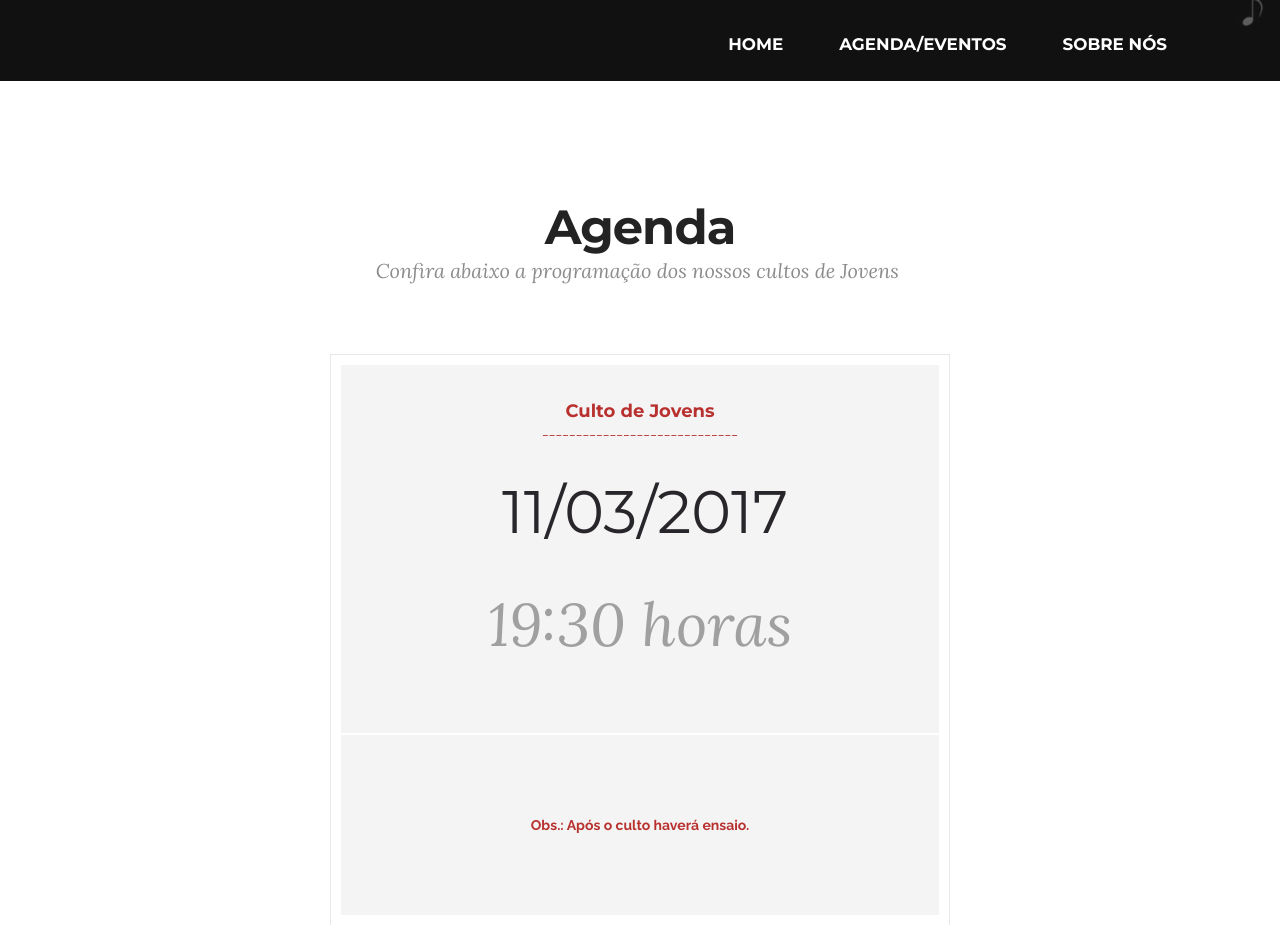
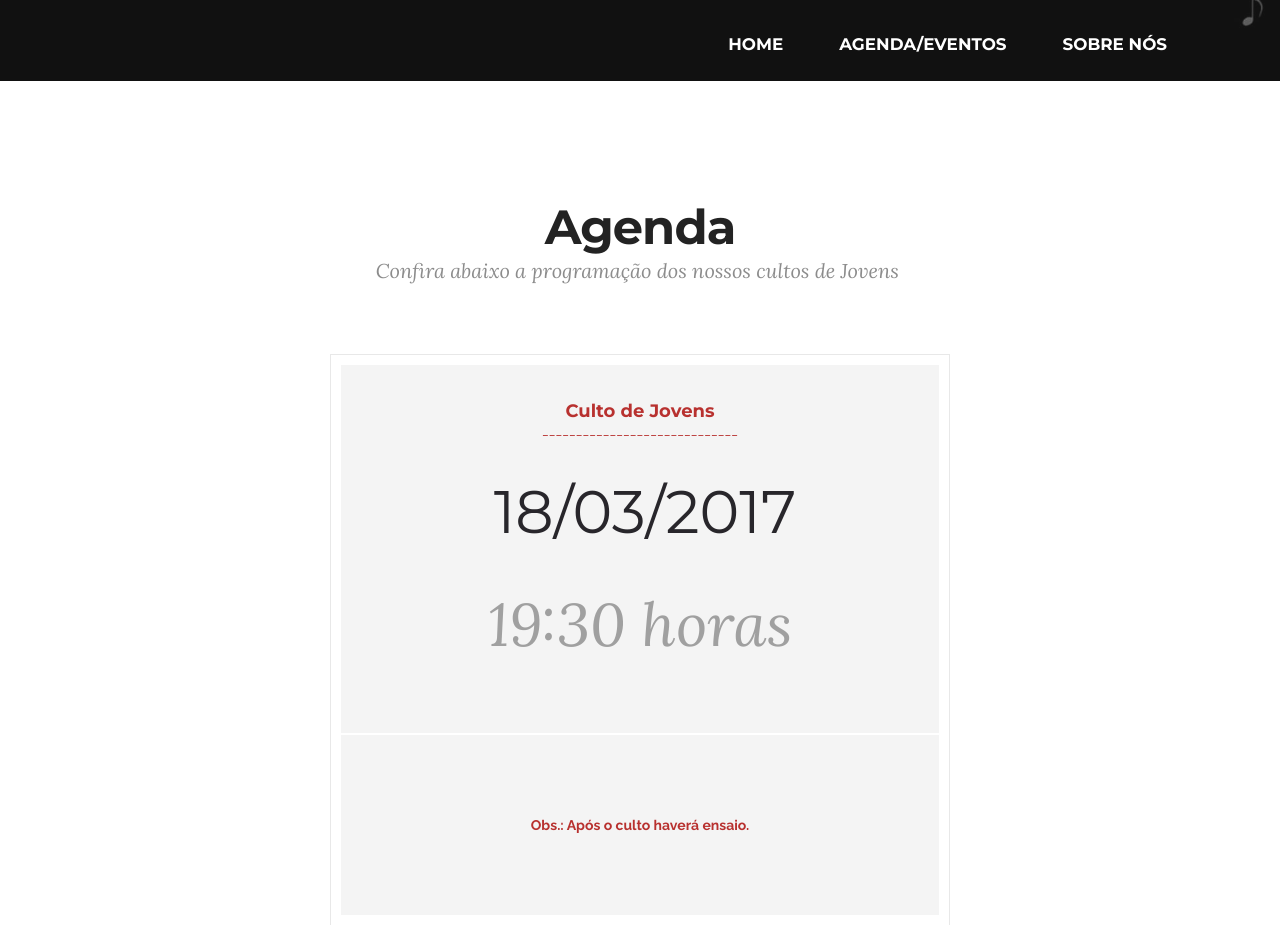
Before and after one commit to paranagrecia/djed, a plain HTML site: page agenda.html in a window 1280 px wide. Shown: the top 925 px of the page. Drawn offline with Linux system fonts and the light colour scheme.

Commit message:
Update agenda.html

```diff
--- a/agenda.html
+++ b/agenda.html
@@ -94,7 +94,7 @@
                       <div class="card-text">
                           <div class="mbr-price">
                             <span class="mbr-price-value"></span>
-                            <span class="mbr-price-figure">11/03/2017<br></span><small class="mbr-price-term"></small>
+                            <span class="mbr-price-figure">18/03/2017<br></span><small class="mbr-price-term"></small>
                           </div>
                           <small class="mbr-plan-price-desc">19:30 horas</small>
                       </div>
```
